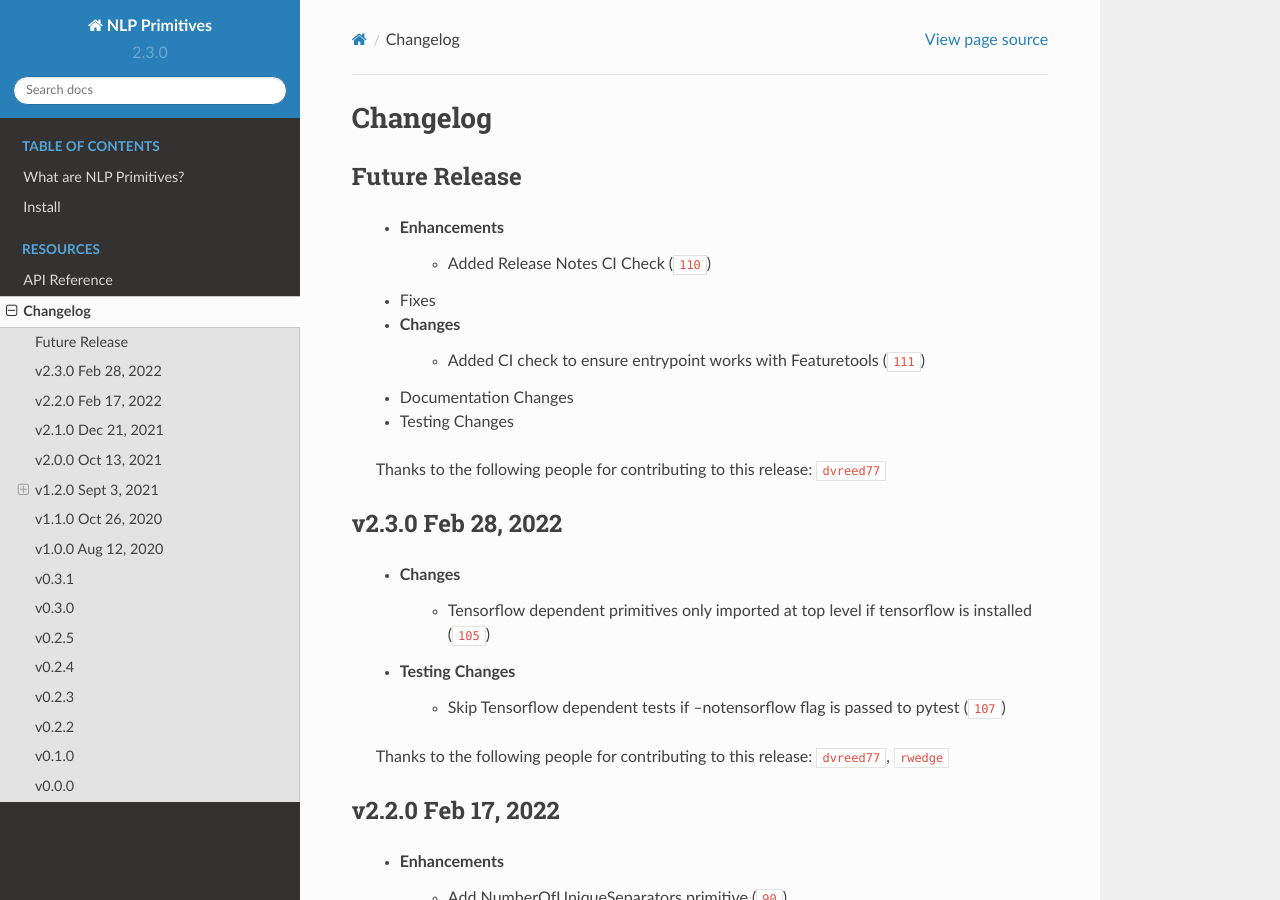
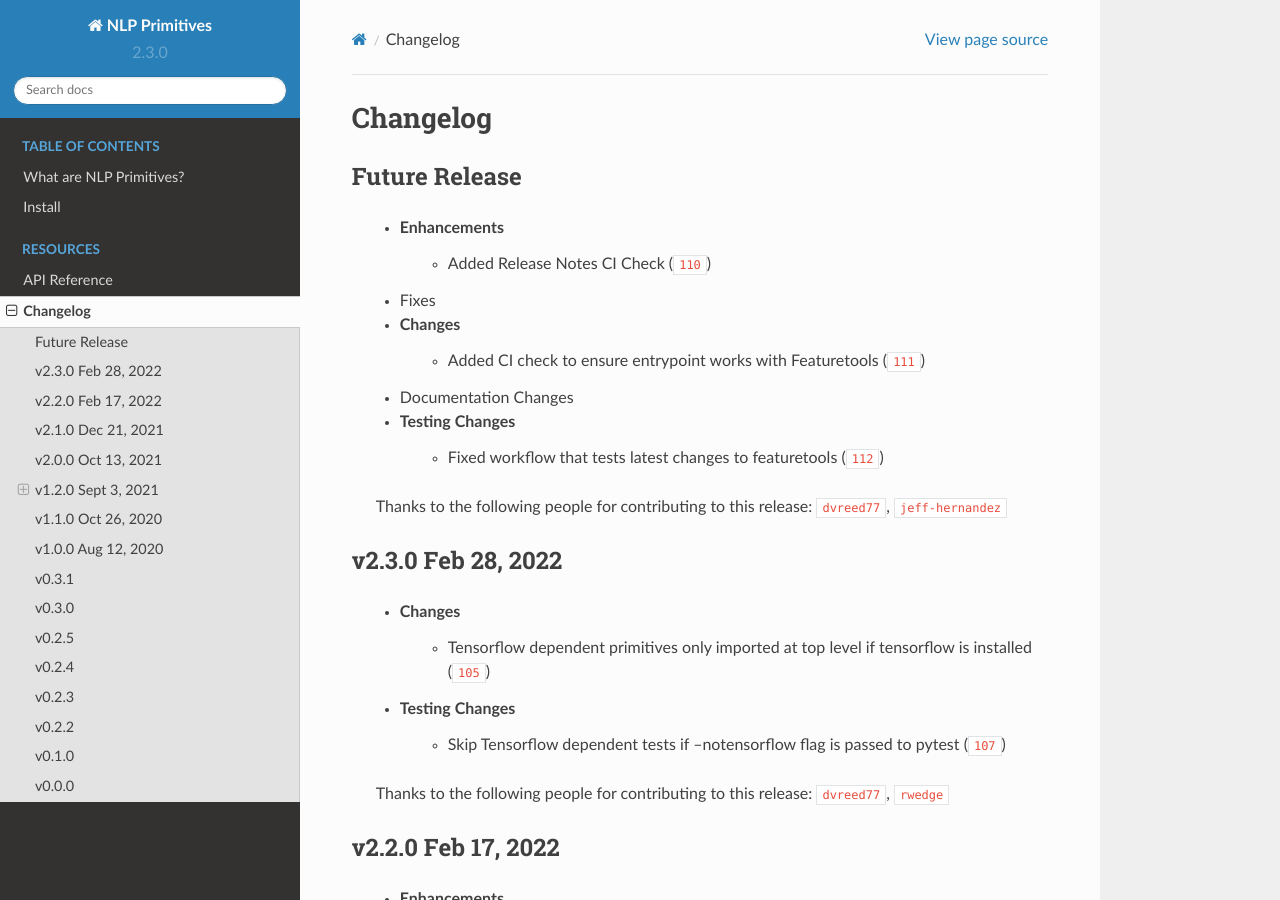
Before and after one commit to alteryx/nlp_primitives, a Sphinx documentation site: the page built from docs/source/changelog.rst, in a window 1280 px wide and 900 px high. Built offline with Sphinx 7.4.7 and the Read the Docs theme 2.0.0, drawn with Linux system fonts in a browser that asks for light colours; cross-references to code outside the pages are shown as plain code.

Commit message:
Fix workflow testing latest featuretools (#112)

```diff
--- a/docs/source/changelog.rst
+++ b/docs/source/changelog.rst
@@ -11,9 +11,10 @@
         * Added CI check to ensure entrypoint works with Featuretools (:pr:`111`)
     * Documentation Changes
     * Testing Changes
+        * Fixed workflow that tests latest changes to featuretools (:pr:`112`)
 
     Thanks to the following people for contributing to this release:
-    :user:`dvreed77`
+    :user:`dvreed77`, :user:`jeff-hernandez`
 
 v2.3.0 Feb 28, 2022
 ===================
```
Also changed, not shown: 2 other files.
